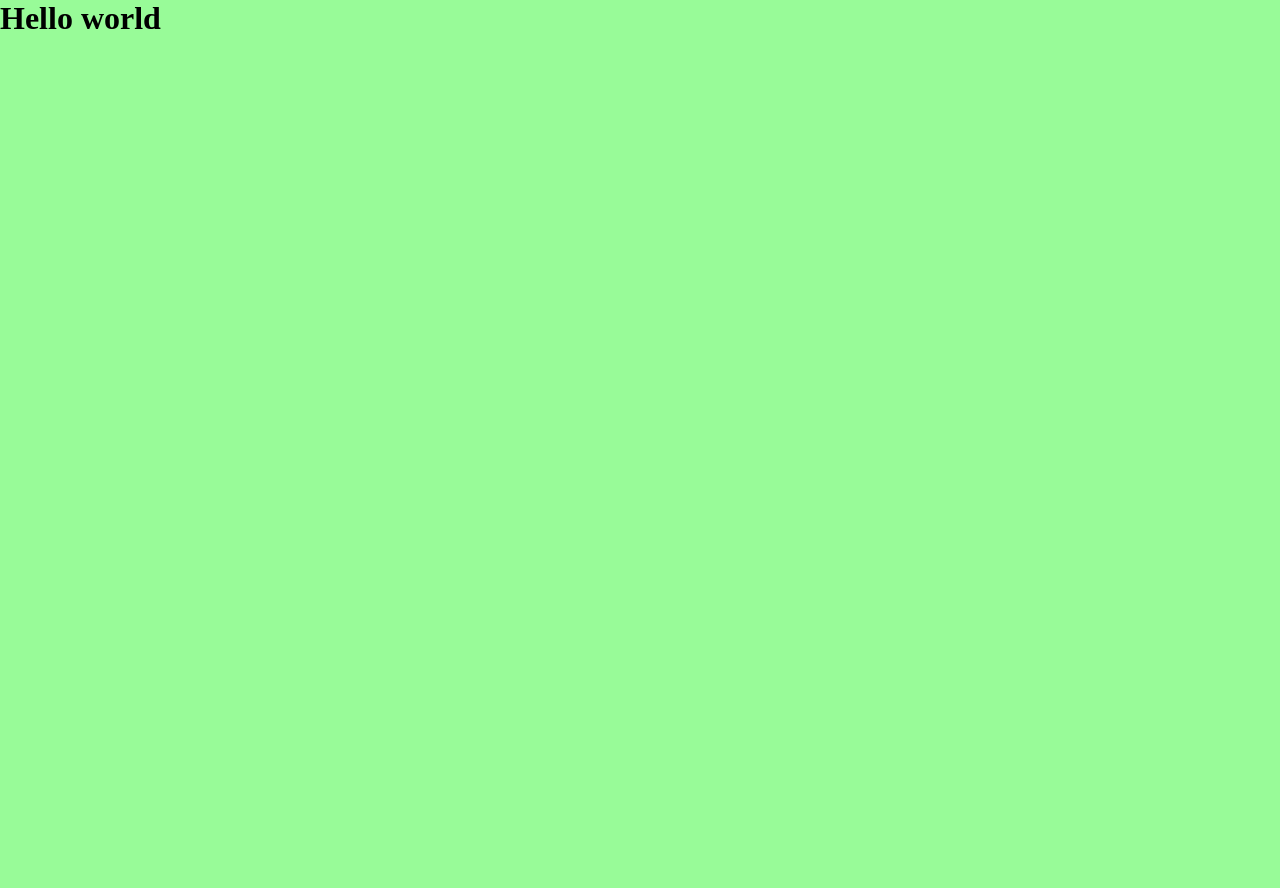
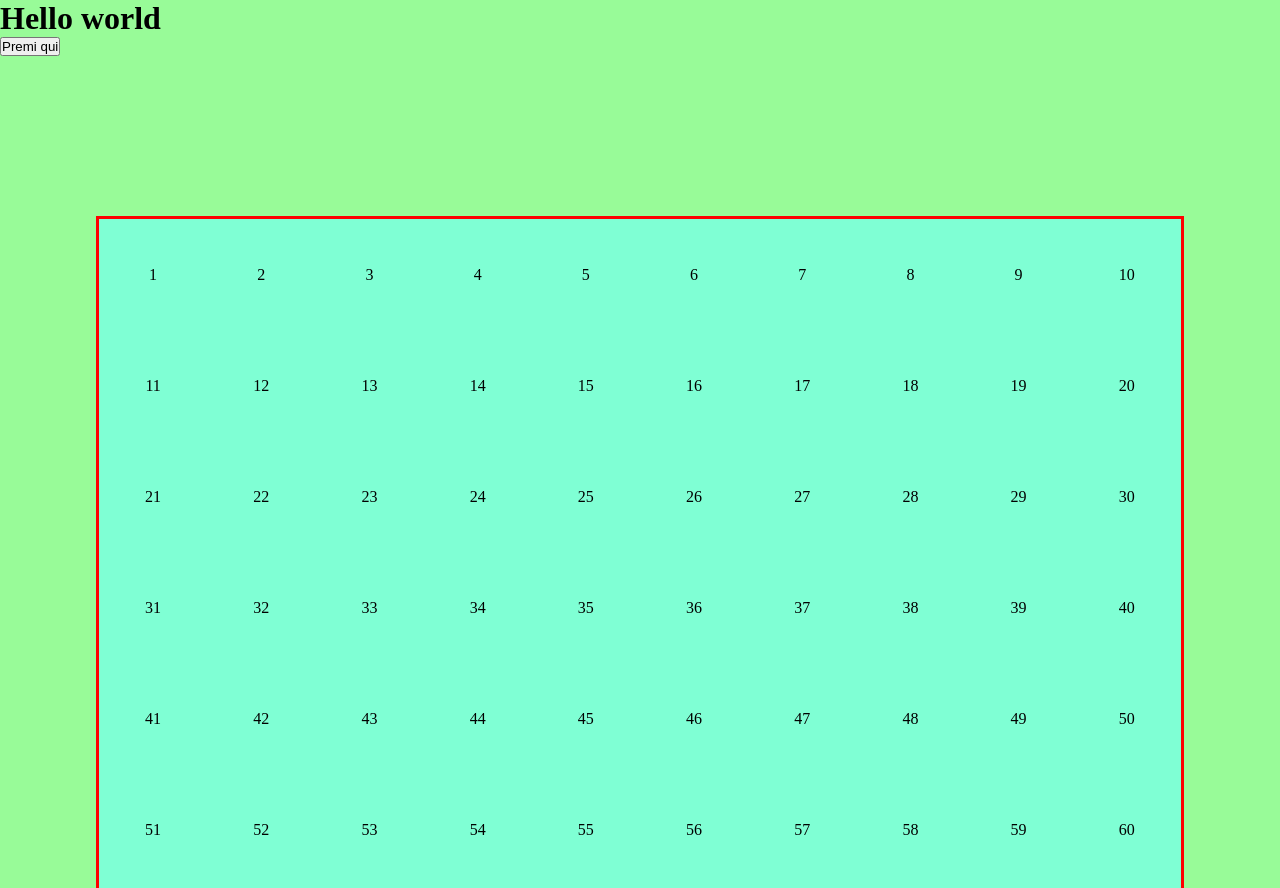
Before and after one commit to marcoarnulfo/js-campominato-grid, a plain HTML site: page index.html in a window 1280 px wide. Shown: the top 888 px of the page. Before the commit the page ends 800 px from the top, so only its background shows below. Drawn offline with Linux system fonts and the light colour scheme.

Commit message:
end grid

```diff
--- a/assets/css/style.css
+++ b/assets/css/style.css
@@ -7,3 +7,24 @@
 body{
     background-color: palegreen;
 }
+
+.container{
+    display: flex;
+    flex-wrap: wrap;
+    max-width: 85%;
+    margin: auto;
+    margin-top: 10rem;
+    border: 3px solid red;
+}
+
+.casella{
+    text-align: center;
+    line-height: 111px;
+    width: calc(100% / 10);
+    aspect-ratio: 1 / 1;
+    background-color: aquamarine;
+}
+
+.red{
+    background-color: red;
+}
--- a/assets/js/main.js
+++ b/assets/js/main.js
@@ -5,3 +5,34 @@ L'utente clicca su un bottone che genererà una griglia di gioco quadrata. Ogni
 Ci saranno quindi 10 caselle per ognuna delle 10 righe.
 Quando l'utente clicca su ogni cella, la cella cliccata si colora di azzurro ed emetto un messaggio in console con il numero della cella cliccata.
 */
+
+
+// creare un bottone che al click (.addEventListener) faccia comparire una griglia (toggle class display:none)
+/*
+.addEventListener("click" function(){
+
+})
+
+*/
+
+
+// creare 100 caselle, in 10 righe da 10 caselle. (with calc(100% / 10)) per ogni casella. assegnare display flex, flex-wrap:wrap; al container.
+
+const container = document.querySelector(".container")
+let casella = document.createElement("div")
+container.append(casella)
+
+for (let index = 1; index <= 100; index++) {
+    //console.log(index);
+    let casella = document.createElement("div")
+    casella.append(index)
+    container.append(casella)
+    casella.classList.add("casella")
+    casella.addEventListener("click", function (){
+        console.log(index);
+        casella.classList.toggle("red")
+    })
+}
+
+
+// quando l'udente clicka su ogni cella (.addEventListener) la cella cliccata si colora classList.toggle("red") e stampiamo in console il numero della cella cliccata. log(this)
--- a/index.html
+++ b/index.html
@@ -10,7 +10,9 @@
 <body>
     <h1>Hello world</h1>
 
-
+    <button>Premi qui</button>
+    <div class="container">
+    </div>
 
     <script src="./assets/js/main.js"></script>
 </body>
```
